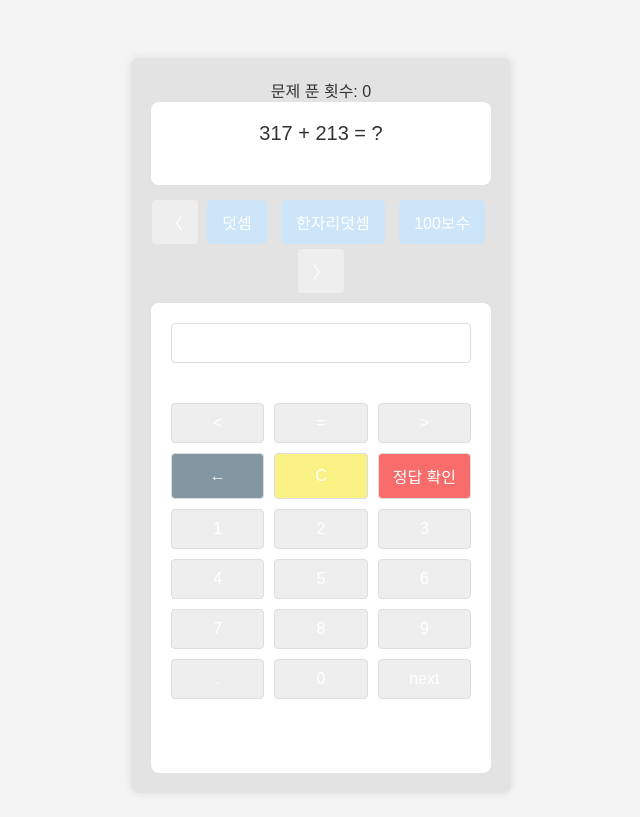
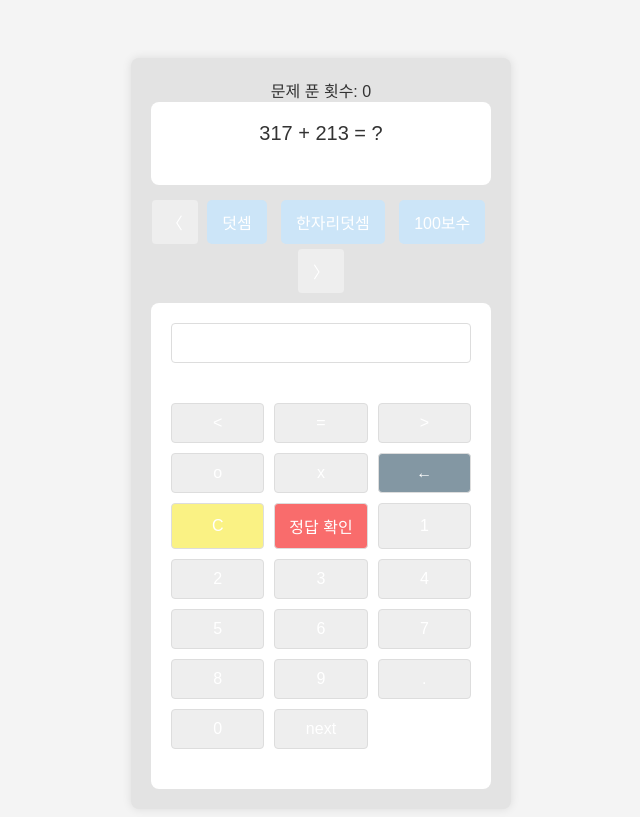
Before and after one commit to min2023237/arithmetic, a plain HTML site: page index.html in a window 1280 px wide. Shown: the whole page, without its empty margins (319-959 px from the left). Drawn offline with Linux system fonts and the light colour scheme.

Commit message:
Update index.html
o, x button 추가

```diff
--- a/index.html
+++ b/index.html
@@ -34,6 +34,7 @@
             <button class="button-style" id="fraction-to-percentage-button" onclick="changeQuestionType('fractionToPercentage')">분수값</button>
             <button class="button-style" id="korean-multiplication-button" onclick="changeQuestionType('koreanMultiplication')">한국어 숫자 곱셈</button>
             <button class="button-style" id="percentage-question-button" onclick="changeQuestionType('percentageQuestion')">퍼센트 계산 문제</button>
+            <button class="button-style" id="prime-question-button" onclick="changeQuestionType('primeQuestion')">소수 판별 문제</button>
 
             <button onclick="scrollButtons('right')">〉</button>
         </div>
@@ -45,6 +46,8 @@
                 <button onclick="appendToAnswer('<')"><</button>
                 <button onclick="appendToAnswer('=')">=</button>
                 <button onclick="appendToAnswer('>')">></button>
+                <button onclick="appendToAnswer('o')">o</button>
+                <button onclick="appendToAnswer('x')">x</button>
                 <button class="backspace-button" onclick="removeLastDigit()">←</button>
                 <button class="clear-button" onclick="clearAnswer()">C</button>
                 <button class="check-answer-button" onclick="checkAnswer()">정답 확인</button>
```
